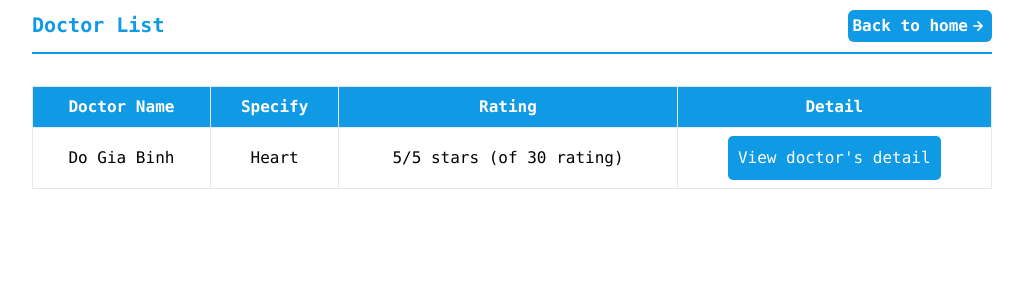
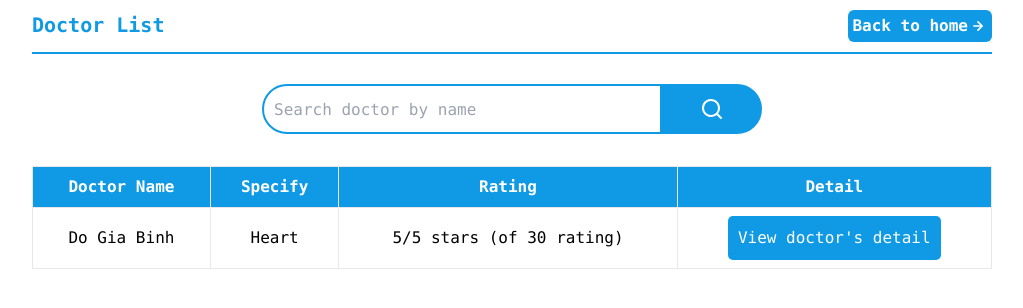
Before and after one commit to binh2503/FER202-Project, a React (Create React App) app in the folder healthcare/: page /doctor-list in a window 1280 px wide. Shown: the top 308 px of the page, without its empty margins (128-1151 px from the left). Built offline with nearby package versions, Linux system fonts and the light colour scheme.

Commit message:
Chore: Add search box

```diff
--- a/healthcare/src/components/DoctorList.js
+++ b/healthcare/src/components/DoctorList.js
@@ -1,4 +1,4 @@
-import { UilArrowRight } from "@iconscout/react-unicons";
+import { UilArrowRight, UilSearch } from "@iconscout/react-unicons";
 export default function DoctorList() {
     return (
         <div className="w-screen h-auto flex justify-center items-center mt-[10px]">
@@ -18,6 +18,18 @@ export default function DoctorList() {
                         </div>
                     </div>
                     <div className="w-full h-[2px] bg-[#109AE5] rounded-[-2px] mt-[10px]"></div>
+                    <div className="w-full flex justify-center items-center mt-[30px]">
+                        <div className="flex w-[500px]">
+                            <input
+                                className="border-2 border-solid border-[#109AE5] w-[400px] h-[50px] font-mono pl-[10px] rounded-l-[30px]"
+                                type="text"
+                                placeholder="Search doctor by name"
+                            />
+                            <button className="border-2 border-solid border-[#109AE5] w-[100px] bg-[#109AE5] flex justify-center items-center rounded-r-[30px]">
+                                <UilSearch color={"white"}/>
+                            </button>
+                        </div>
+                    </div>
                     <div className="w-full">
                         <table className="w-full mt-8 table-auto font-mono">
                             <thead>
```
